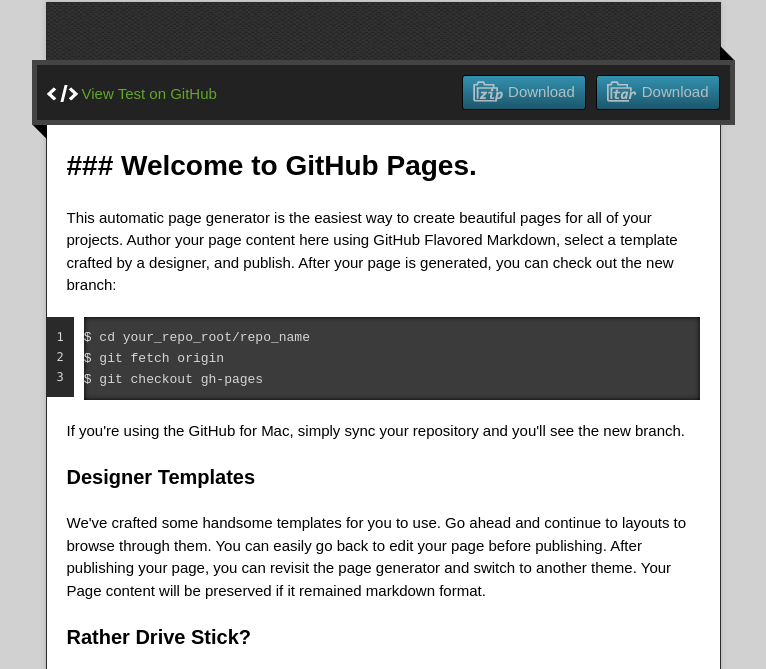
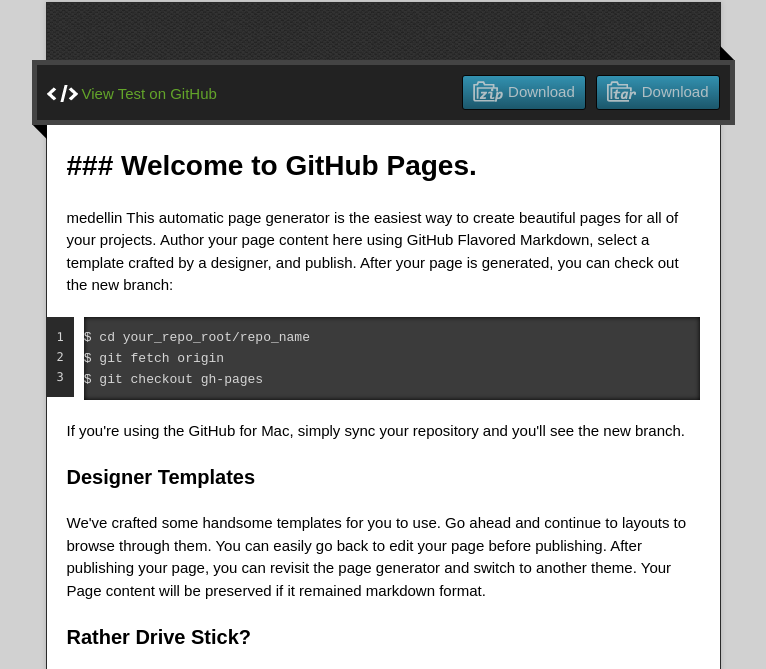
Before and after one commit to MeyeyinMeyeyin/Test, a plain HTML site: page index.html in a window 1280 px wide. Shown: the part 128-797 px from the top of the page, without its empty margins (257-1023 px from the left). Drawn offline with nearby package versions, Linux system fonts and the light colour scheme.

Commit message:
Update index.html
s

```diff
--- a/index.html
+++ b/index.html
@@ -39,7 +39,7 @@
           <h1>
 <a id="-welcome-to-github-pages" class="anchor" href="#-welcome-to-github-pages" aria-hidden="true"><span class="octicon octicon-link"></span></a>### Welcome to GitHub Pages.</h1>
 
-<p>This automatic page generator is the easiest way to create beautiful pages for all of your projects. Author your page content here using GitHub Flavored Markdown, select a template crafted by a designer, and publish. After your page is generated, you can check out the new branch:</p>
+<p>medellin This automatic page generator is the easiest way to create beautiful pages for all of your projects. Author your page content here using GitHub Flavored Markdown, select a template crafted by a designer, and publish. After your page is generated, you can check out the new branch:</p>
 
 <pre><code>$ cd your_repo_root/repo_name
 $ git fetch origin
```
